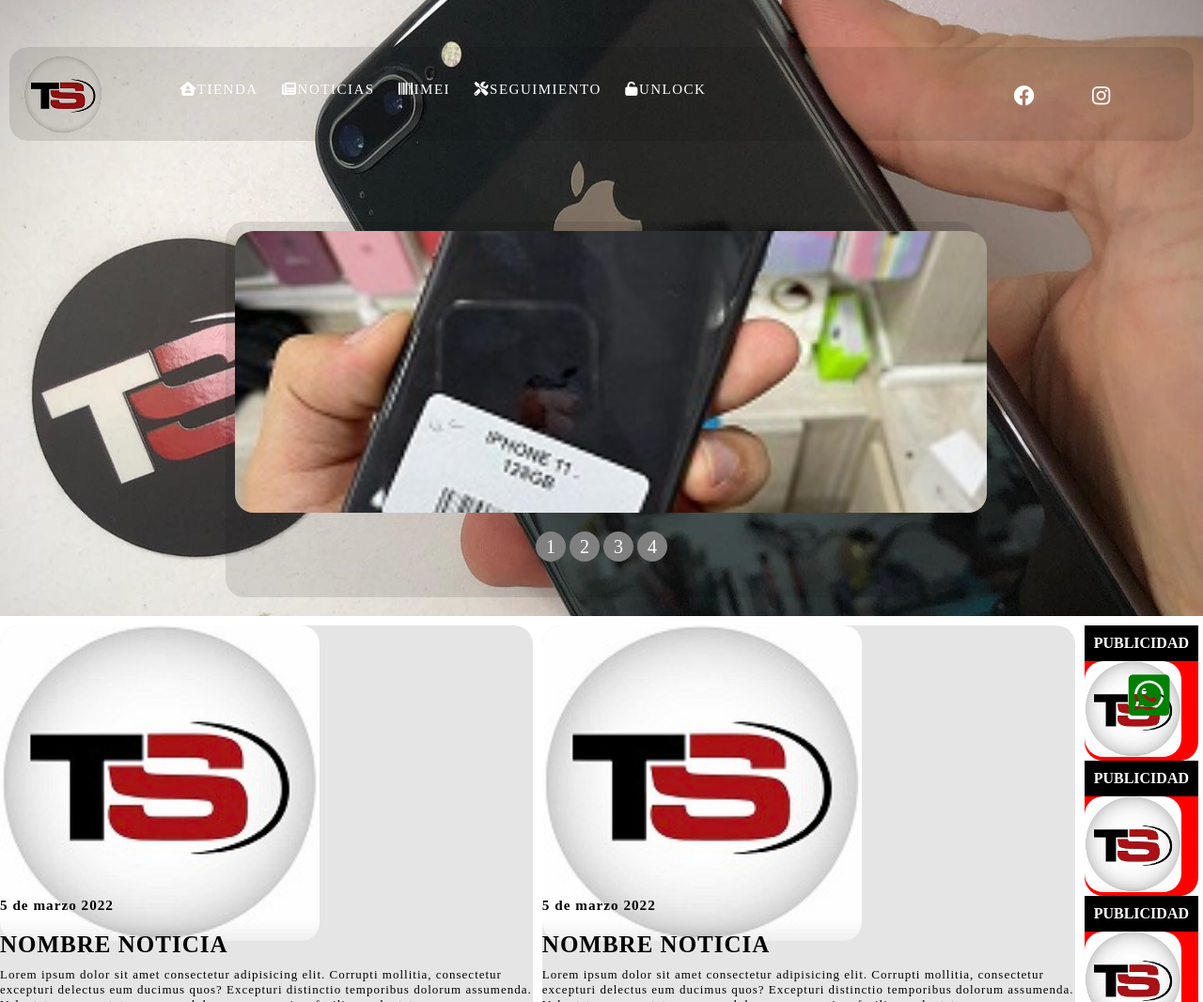
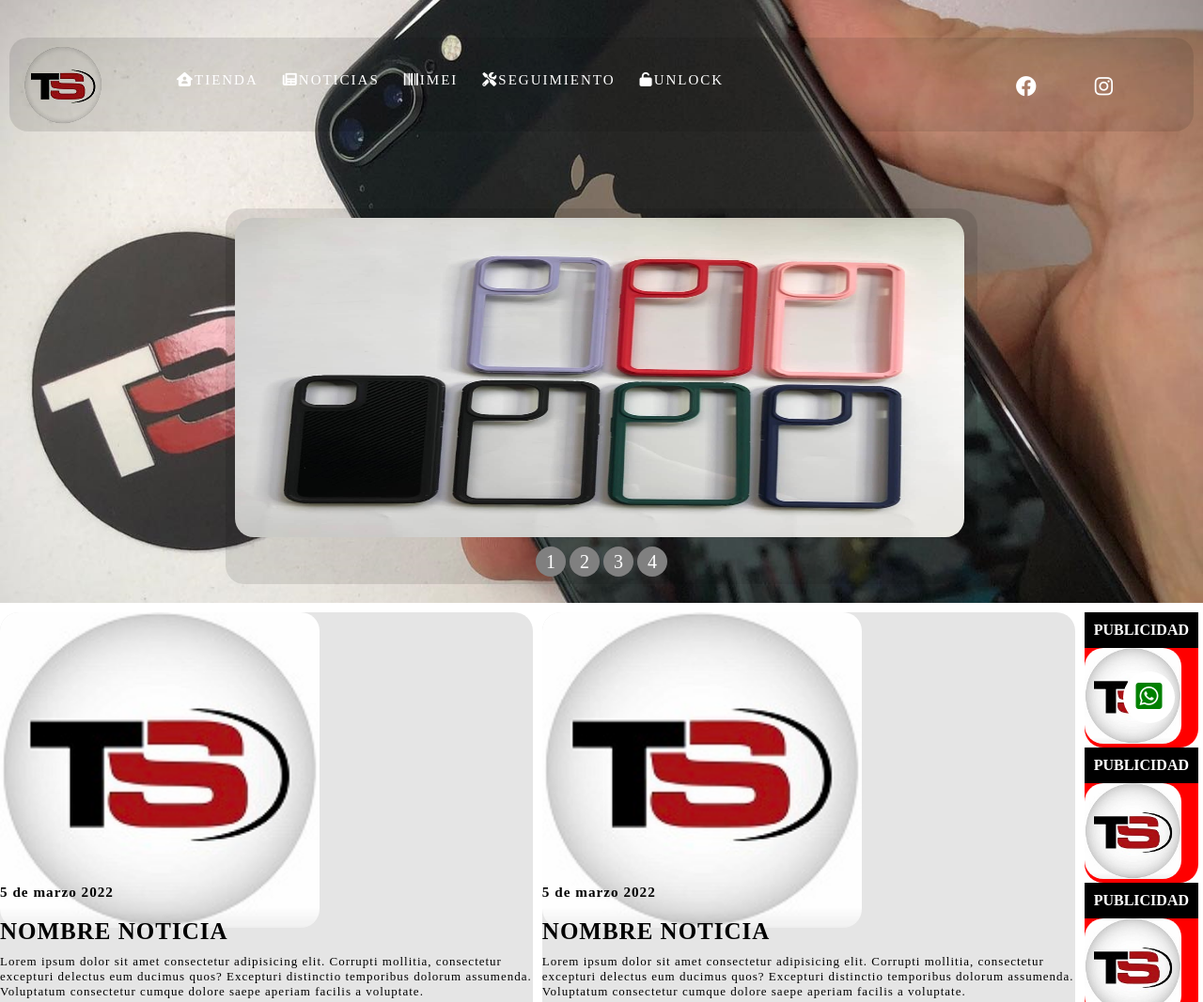
Before and after one commit to anjaursa2/Telefoniaysoluciones, a plain HTML site: page index.html in a window 1280 px wide. Shown: the top 1067 px of the page at 94% size. Drawn offline with Linux system fonts and the light colour scheme.

Commit message:
centrar imagen slider

```diff
--- a/css/portada.css
+++ b/css/portada.css
@@ -40,14 +40,17 @@ a:hover{
 
 }
       .menu{
-          margin: 50px 10px;
+          margin-left: 10px;
+          margin-right: 10px;
+          margin-top: 40px;
+          margin-bottom: 10px;
           background: rgba(0, 0, 0, .1);
           display: flex;
           flex-flow: nowrap;
           height: 100px;
           align-items: center;
           border-radius: 20px;
-          letter-spacing: 1.5px;
+          letter-spacing: 2px;
 
 
 
@@ -103,29 +106,10 @@ a:hover{
                     padding: 30px ;
 
                 }
-      .texto-principal{
-      height: auto;
-      align-items: center;
-      display: flex;
 
 
-
-      }
-      h1{
-
-        background-position: center;
-        background-attachment: contain;
-        background-size: cover;
-        display: flex;
-
-        border-radius: 20px;
-        color: white;
-
-
-
-
-    }
     .container{
+        height: 80hv;
         margin: auto;
         background-color: rgba(0, 0, 0, .1) ;
         width: 800px;
@@ -135,6 +119,7 @@ a:hover{
         height: 400px;
         flex-flow: nowrap;
         margin-bottom: 20px;
+
 
 
 
@@ -167,10 +152,10 @@ a:hover{
     }
     ul.slider li img{
 
-        height: 300px;
-        object-fit: cover;
+        height: 340px;
+        object-fit: fill;
         border-radius: 20px;
-        width: 100%;
+        width: 97%;
         margin: 10;
         padding: 10;
     }
@@ -182,7 +167,8 @@ a:hover{
     }
     .menuslide{
         text-align: center;
-        margin: 20px;
+        margin-top: 50px;
+
     }
     .menuslide li{
         display: inline-block;
@@ -387,16 +373,21 @@ a:hover{
 }
 
 .btn-wsp{
+
         position: fixed;
         width: 55px;
         height: 55px;
         line-height: 55px;
         bottom: 30px;
         right: 30px;
-    font-size: 50px;
-    color: green;
+        background:white;
+        color:green;
         border-radius: 50px;
         text-align: center;
+
+}
+.btn-wsp:hover{
+    background-color: greenyellow;
 }
 
 @media all and (max-width: 810px){
--- a/index.html
+++ b/index.html
@@ -16,7 +16,7 @@
     <div class="padre">
         <header class="header ">
             <div class="menu ">
-                <div class="logo remove-bg"><a href="./index.html"><img src="images/logotipo1.png" alt="logotipo ts"></a></div>
+                <div class="logo remove-bg"><a href="./index2.html"><img src="images/logotipo1.png" alt="logotipo ts"></a></div>
                 <nav class="nav ">
 
                     <a href="./tienda.html"><i class="fa-solid fa-house-user iconos"></i><span class="off">tienda</span></a>
@@ -45,16 +45,16 @@
                     <div class="container" >
                        <ul class="slider" >
                            <li id="slide1">
-                               <img src="./images/ip11.jpg" alt="" >
+                               <img src="./images/forros.jpg" alt="" >
                            </li>
                            <li id="slide2">
-                               <img src="./images/ip8plus.jpg" alt="">
+                               <img src="./images/cargadores.jpg" alt="">
                            </li>
                            <li id="slide3">
-                               <img src="./images/ip7.jpg" alt="">
+                               <img src="./images/iphone 8.jpg" alt="">
                            </li>
                            <li id="slide4">
-                               <img src="./images/portada 221.jpg" alt="">
+                               <img src="./images/masforros.jpg" alt="">
                            </li>
                        </ul>
                        <ul class="menuslide">
```
Also changed, not shown: images/cargadores.jpg (added), images/forros.jpg (added), images/iphone 8.jpg (added), images/iphones.jpg (added), images/masforros.jpg (added). Lines whose indentation alone changed are shown as unchanged.
